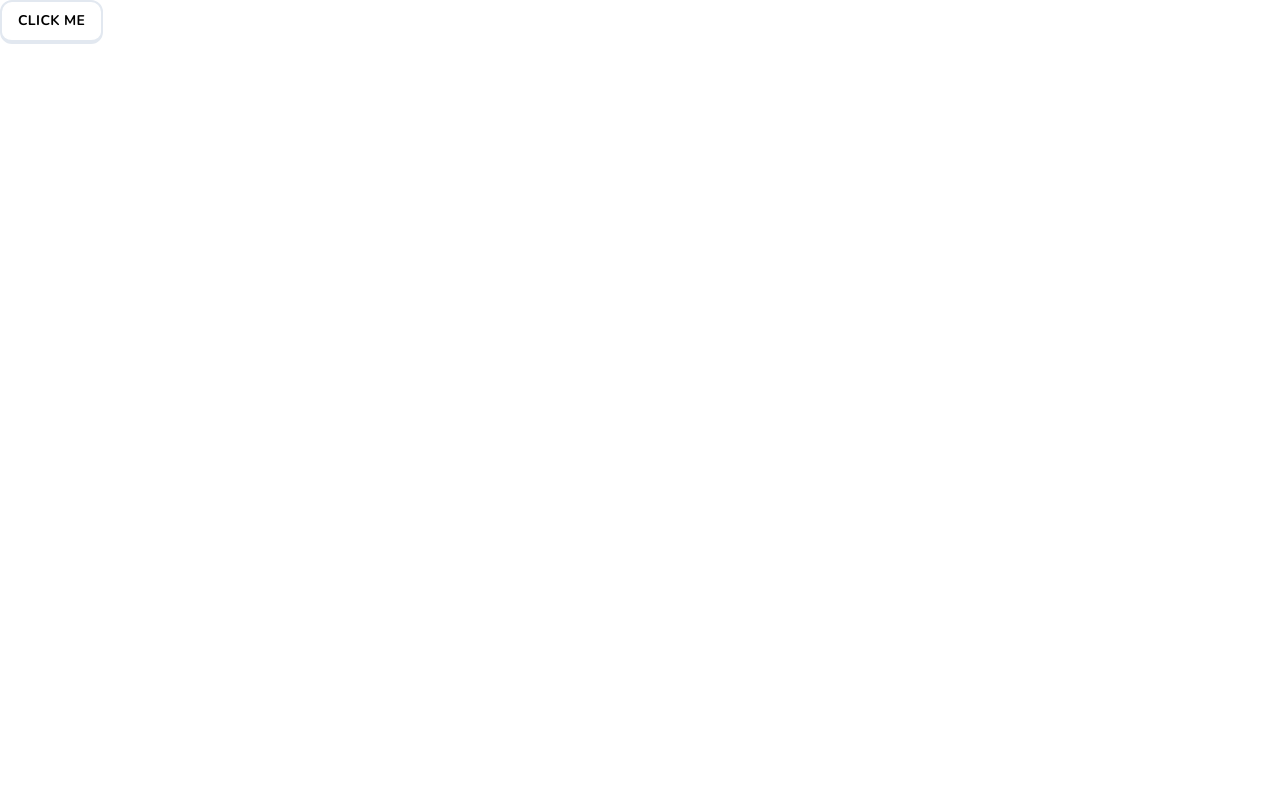
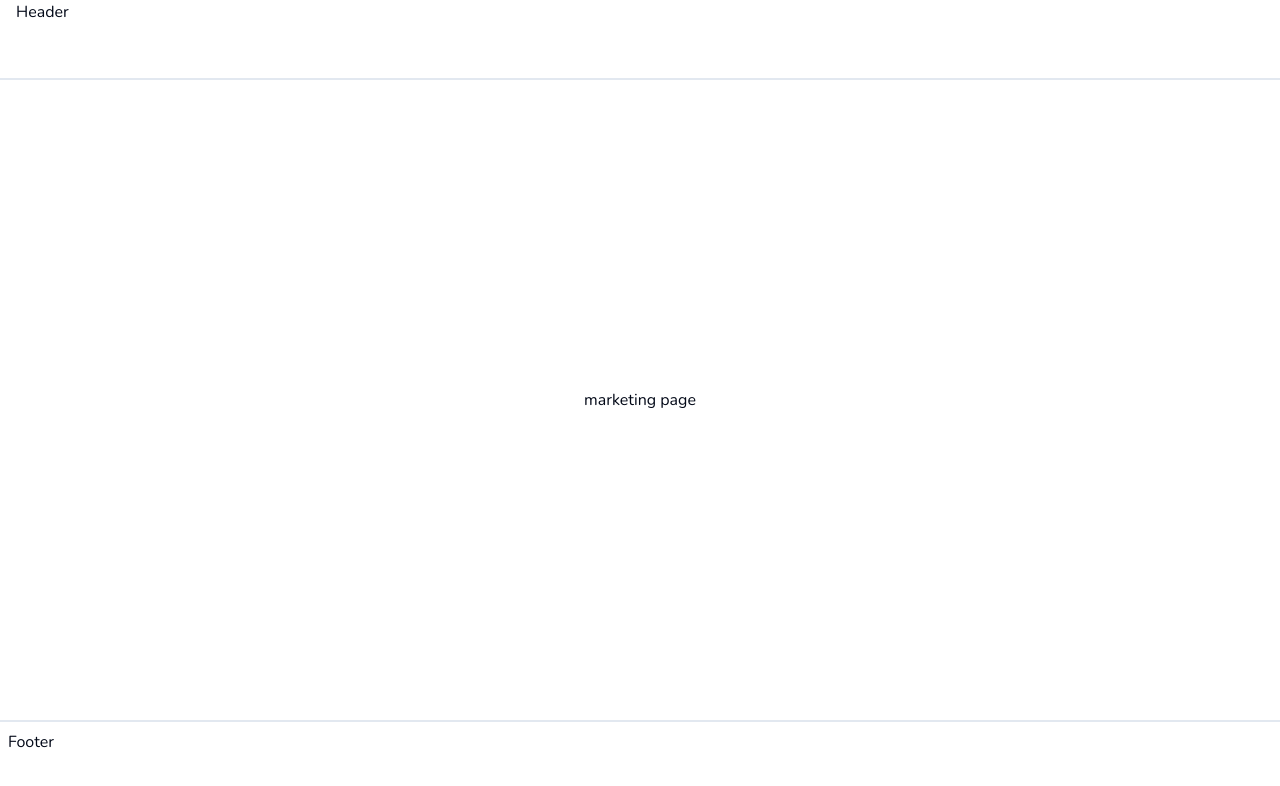
Before and after one commit to hiropi1224/duolingo-clone, a Next.js app: page / in a window 1280 px wide. Shown: the top 786 px of the page. Built offline with nearby package versions, Linux system fonts and the light colour scheme.

Commit message:
✨ marketing page

```diff
--- /dev/null
+++ b/app/(marketing)/footer.tsx
@@ -0,0 +1,7 @@
+export function Footer() {
+  return (
+    <footer className="hidden h-20 w-full border-t-2 border-slate-200 p-2 lg:block">
+      Footer
+    </footer>
+  );
+}
--- /dev/null
+++ b/app/(marketing)/header.tsx
@@ -0,0 +1,7 @@
+export function Header() {
+  return (
+    <header className="h-20 w-full border-b-2 border-slate-200 px-4">
+      Header
+    </header>
+  );
+}
--- /dev/null
+++ b/app/(marketing)/layout.tsx
@@ -0,0 +1,18 @@
+import { Footer } from "./footer";
+import { Header } from "./header";
+
+export default function MarketingLayout({
+  children,
+}: {
+  children: React.ReactNode;
+}) {
+  return (
+    <div className="flex min-h-screen flex-col">
+      <Header />
+      <main className="flex flex-1 flex-col items-center justify-center">
+        {children}
+      </main>
+      <Footer />
+    </div>
+  );
+}
--- /dev/null
+++ b/app/(marketing)/page.tsx
@@ -0,0 +1,7 @@
+export default function MarketingPage() {
+  return (
+    <main>
+      <h1>marketing page</h1>
+    </main>
+  );
+}
--- a/app/page.tsx
+++ /dev/null
@@ -1,9 +0,0 @@
-import { Button } from "~/components/ui/button";
-
-export default function Home() {
-  return (
-    <div>
-      <Button>Click me</Button>
-    </div>
-  );
-}
```
